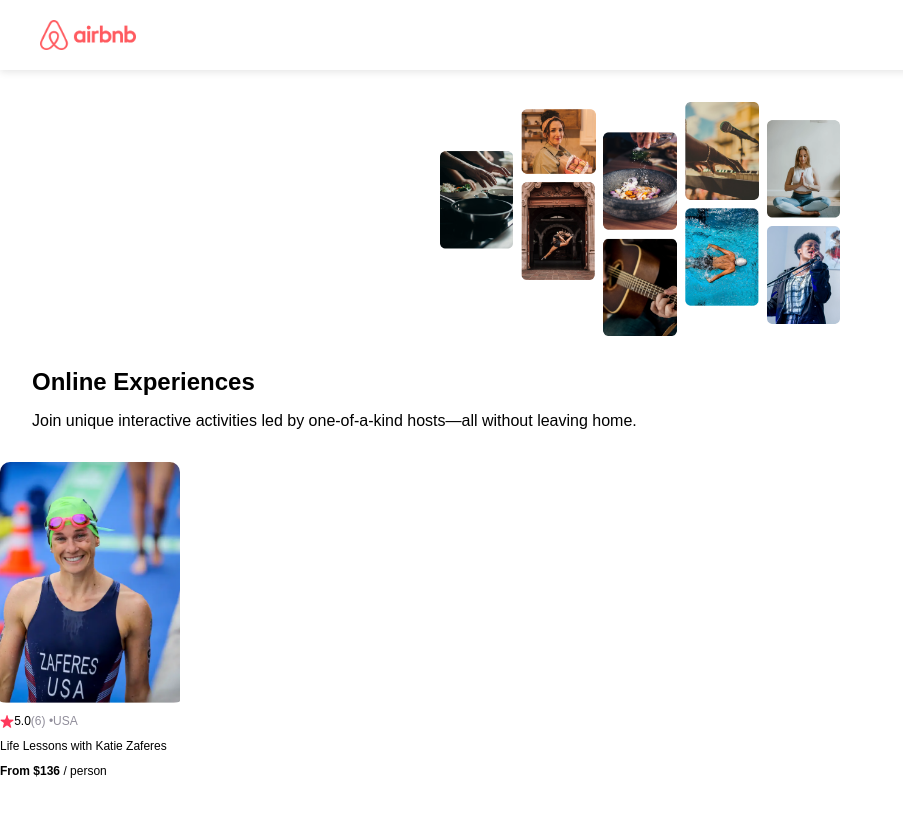
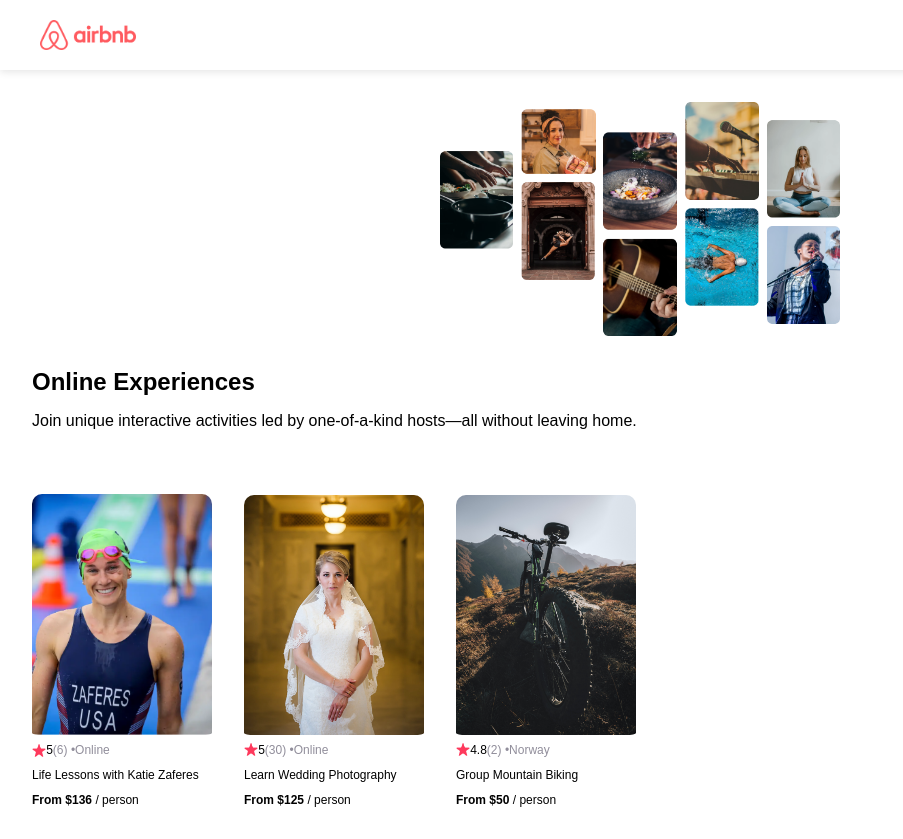
Before and after one commit to fathergasc/react-airbnb, a React (Create React App) app: page / in a window 1280 px wide. Shown: the whole page, without its empty margins (0-903 px from the left). Before the commit the page ends 800 px from the top, so only its background shows below. Built offline with nearby package versions, Linux system fonts and the light colour scheme.

Commit message:
add: data.js to feed card props

```diff
--- a/src/App.css
+++ b/src/App.css
@@ -36,9 +36,20 @@
 
 /* CARD */
 
+
+.cards-list {
+  display: flex;
+  align-items: center;
+  gap: 2rem;
+  overflow-y: auto;
+}
+
 .card {
   width: 180px;
   font-size: 12px;
+  display: flex;
+  flex-direction: column;
+  flex: 0 0 auto;
 }
 
 .card-img {
--- a/src/App.js
+++ b/src/App.js
@@ -3,20 +3,32 @@
 import Hero from './components/Hero';
 import Card from './components/Card';
 
+import data from './data'
+
 
 function App() {
+
+  const cards = data.map(card => {
+    return (
+      <Card
+        key={card.id}
+        img={card.img}
+        rating={card.stats.rating}
+        reviewCount={card.stats.reviewCount}
+        location={card.location}
+        title={card.title}
+        price={card.price}
+      />
+    )
+  })
   return (
     <div className="App">
       <Navbar/>
       <Hero/>
-      <Card
-        img="katie-zaferes.png"
-        rating="5.0"
-        reviewCount={6}
-        country="USA"
-        title="Life Lessons with Katie Zaferes"
-        price={136}
-      />
+      <section className='cards-list'>
+        {cards}
+      </section>
+
     </div>
   );
 }
--- a/src/components/Card.js
+++ b/src/components/Card.js
@@ -9,7 +9,7 @@
                 <img src={star} alt="" className="star-icon"/>
                 <span>{props.rating}</span>
                 <span className="gray-text">({props.reviewCount}) • </span>
-                <span className="gray-text">{props.country}</span>
+                <span className="gray-text">{props.location}</span>
             </div>
             <p>{props.title}</p>
             <p><span className="bold">From ${props.price}</span>  / person</p>
--- /dev/null
+++ b/src/data.js
@@ -0,0 +1,41 @@
+export default [
+    {
+        id: 1,
+        title: "Life Lessons with Katie Zaferes",
+        description: "I will share with you what I call \"Positively Impactful Moments of Disappointment.\" Throughout my career, many of my highest moments only came after setbacks and losses. But learning from those difficult moments is what gave me the ability to rise above them and reach my goals.",
+        price: 136,
+        img: "katie-zaferes.png",
+        stats: {
+            rating: 5.0,
+            reviewCount: 6
+        },
+        location: "Online",
+        openSpots: 0,
+    },
+    {
+        id: 2,
+        title: "Learn Wedding Photography",
+        description: "Interested in becoming a wedding photographer? For beginner and experienced photographers alike, join us in learning techniques required to leave the happy couple with memories that'll last a lifetime.",
+        price: 125,
+        img: "wedding-photography.png",
+        stats: {
+            rating: 5.0,
+            reviewCount: 30
+        },
+        location: "Online",
+        openSpots: 27,
+    },
+    {
+        id: 3,
+        title: "Group Mountain Biking",
+        description: "Experience the beautiful Norwegian landscape and meet new friends all while conquering rugged terrain on your mountain bike. (Bike provided!)",
+        price: 50,
+        img: "mountain-bike.png",
+        stats: {
+            rating: 4.8,
+            reviewCount: 2
+        },
+        location: "Norway",
+        openSpots: 3,
+    }
+]
```
Also changed, not shown: public/img/mountain-bike.png (added), public/img/wedding-photography.png (added).
